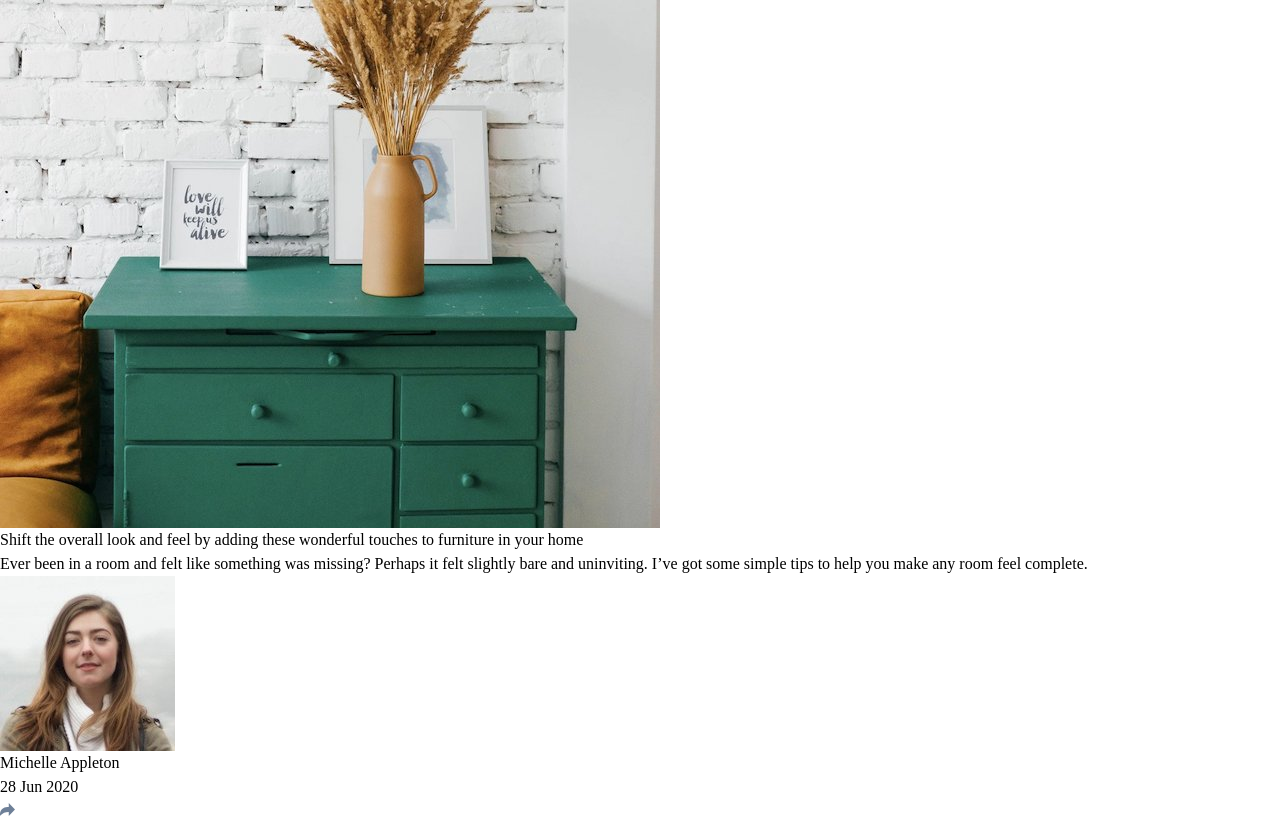
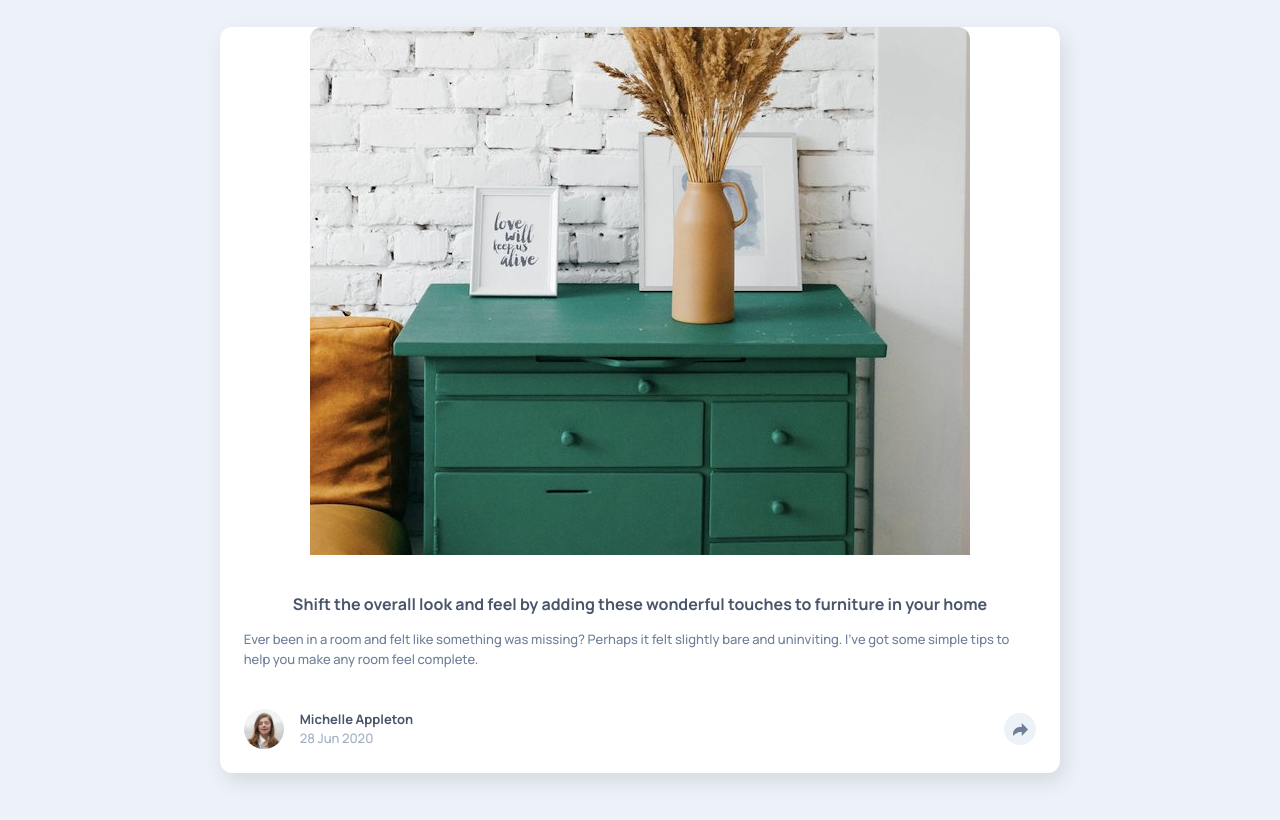
Before and after one commit to lhlam2515/article-preview-component, a plain HTML site: page index.html in a window 1280 px wide. Shown: the top 820 px of the page. Drawn offline with Linux system fonts and the light colour scheme.

Commit message:
Add styles for preview card component and share bar

```diff
--- a/styles/index.css
+++ b/styles/index.css
@@ -1,2 +1,147 @@
 @import url("./base.css");
 @import url("./theme.css");
+
+body {
+  display: flex;
+  min-height: 100vh;
+  flex-direction: column;
+  justify-content: center;
+  align-items: center;
+
+  font-family: var(--font-family);
+  background-color: var(--color-grey-100);
+  color: var(--color-slate-600);
+}
+
+.container {
+  display: flex;
+  flex-direction: column;
+  justify-content: center;
+  align-items: center;
+}
+
+.hidden {
+  display: none !important;
+}
+
+.preview-card {
+  display: flex;
+  width: 80%;
+  position: relative;
+  flex-direction: column;
+  justify-content: center;
+  align-items: center;
+
+  border-radius: 0.75rem;
+  box-shadow: 0.25rem 0.5rem 1.25rem rgba(0, 0, 0, 0.1);
+  background-color: white;
+}
+
+.preview-card__image {
+  border-radius: 0.75rem 0.75rem 0 0;
+  object-fit: cover;
+}
+
+.preview-card__content {
+  display: flex;
+  padding: var(--spacing-500) var(--spacing-300) var(--spacing-300);
+  flex-direction: column;
+  align-items: center;
+  gap: var(--spacing-200);
+}
+
+.preview-card__title {
+  color: var(--color-grey-900);
+  font: var(--text-preset-1);
+}
+
+.preview-card__text {
+  color: var(--color-grey-600);
+  font: var(--text-preset-3);
+}
+
+.preview-card__footer {
+  display: flex;
+  margin-top: var(--spacing-300);
+  justify-content: space-between;
+  align-items: center;
+  align-self: stretch;
+}
+
+.preview-card__author {
+  display: flex;
+  align-items: center;
+  gap: var(--spacing-200);
+}
+
+.preview-card__author img {
+  width: 2.5rem;
+  height: 2.5rem;
+  border-radius: 50%;
+  object-fit: cover;
+}
+
+.preview-card__author-info {
+  display: flex;
+  flex-direction: column;
+  align-items: flex-start;
+}
+
+.preview-card__author-info p {
+  color: var(--color-grey-900);
+  font: var(--text-preset-2);
+}
+
+.preview-card__author-info time {
+  color: var(--color-grey-300);
+  font: var(--text-preset-3);
+}
+
+.share-button {
+  width: 2rem;
+  height: 2rem;
+  place-items: center;
+
+  border: unset;
+  border-radius: 50%;
+  background-color: var(--color-grey-100);
+  cursor: pointer;
+}
+
+.share-button img {
+  color: var(--color-grey-900);
+}
+
+.preview-card__share-bar {
+  display: flex;
+  width: 100%;
+  padding: var(--spacing-200) var(--spacing-300);
+  position: absolute;
+  bottom: 0;
+  justify-content: space-between;
+  align-items: center;
+
+  border-radius: 0 0 1rem 1rem;
+  background-color: var(--color-grey-900);
+}
+
+.preview-card__share-menu {
+  display: flex;
+  align-items: center;
+  gap: var(--spacing-200);
+}
+
+.preview-card__share-menu p {
+  color: var(--color-grey-300);
+  font: var(--text-preset-3);
+  text-transform: uppercase;
+  letter-spacing: 0.3rem;
+}
+
+.preview-card__share-bar .share-button {
+  background-color: var(--color-grey-600);
+}
+
+.preview-card__share-bar .share-button img {
+  filter: brightness(3);
+}
```
